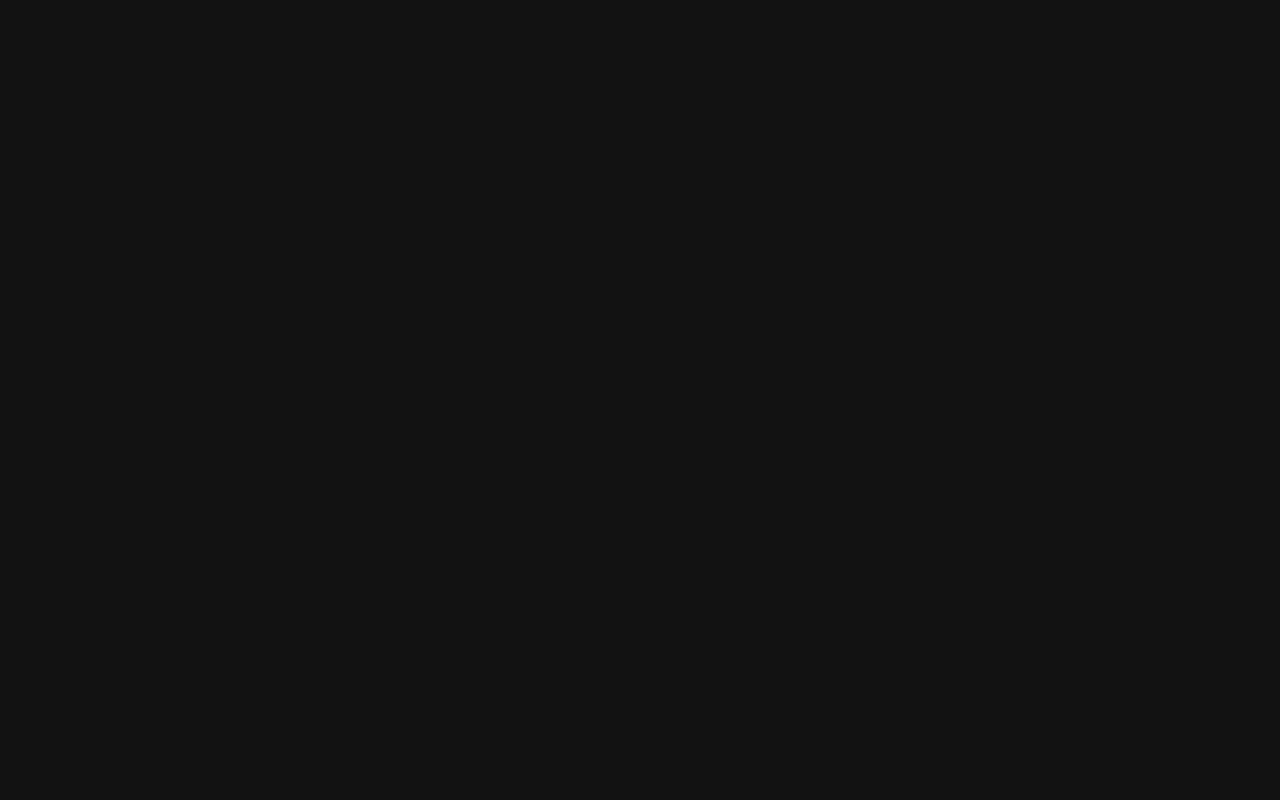
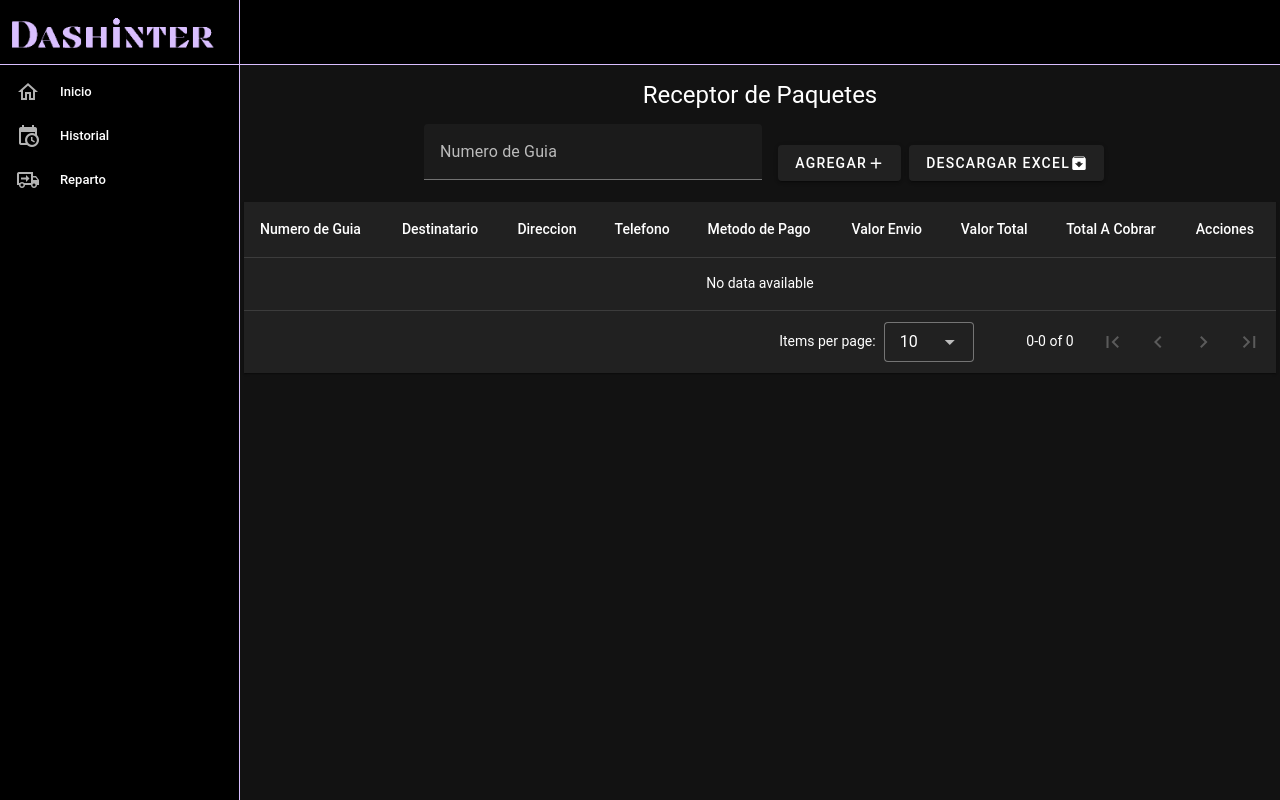
Before and after one commit to jhanma17/dashinter-frontend, a Vue app: page /history/1 in a window 1280 px wide. Before the commit this address had no page. Built offline with nearby package versions, Linux system fonts and the light colour scheme.

Commit message:
Feat: History Day fixed prices

```diff
--- /dev/null
+++ b/src/components/HistoryDay/GuidesTable.vue
@@ -0,0 +1,47 @@
+<template>
+  <v-data-table
+    :headers="headers"
+    :items="guides"
+    :items-per-page="10"
+    dark
+    class="elevation-1"
+  >
+    <template v-slot:[`item.acciones`]="{ item }">
+      <v-icon @click="deleteGuide(item.id)"> mdi-delete </v-icon>
+    </template>
+  </v-data-table>
+</template>
+
+<script>
+export default {
+  props: {
+    guides: {
+      type: Array,
+      required: true,
+    },
+  },
+  data() {
+    return {
+      headers: [
+        { title: "Numero de Guia", value: "id" },
+        { title: "Destinatario", value: "destinatario" },
+        { title: "Direccion", value: "direccion" },
+        { title: "Telefono", value: "telefono" },
+        { title: "Metodo de Pago", value: "metodo" },
+        { title: "Valor Envio", value: "envio" },
+        { title: "Valor Total", value: "total" },
+        { title: "Total A Cobrar", value: "totalACobrar" },
+        { title: "Acciones", value: "acciones" },
+      ],
+    };
+  },
+  methods: {
+    deleteGuide(id) {
+      this.$emit("deleteGuide", id);
+    },
+  },
+};
+</script>
+
+<style>
+</style>
--- a/src/router/index.js
+++ b/src/router/index.js
@@ -11,6 +11,11 @@ const routes = [
         name: "History",
         component: () => import("@/views/History.vue"),
       },
+      {
+        path: "/history/:date",
+        name: "HistoryDay",
+        component: () => import("@/views/HistoryDay.vue"),
+      },
     ],
   },
 ];
--- a/src/views/History.vue
+++ b/src/views/History.vue
@@ -28,11 +28,13 @@ export default {
   data() {
     return {
       numberOfDays: 31,
+      month: "12",
+      year: "2023",
     }
   },
   methods: {
     goToDay(n) {
-      this.$router.push(`/history/${n}`);
+      this.$router.push(`/history/${n}${this.month}${this.year}`);
     },
   },
 };
--- /dev/null
+++ b/src/views/HistoryDay.vue
@@ -0,0 +1,126 @@
+<template>
+  <v-row>
+    <v-col cols="12" class="text-center text-h5">
+      <span> Receptor de Paquetes </span>
+    </v-col>
+  </v-row>
+  <v-row justify="center">
+    <v-col cols="8">
+      <v-row align="center">
+        <v-text-field
+          v-model="guideId"
+          outlined
+          dark
+          label="Numero de Guia"
+          class="mx-2"
+          @keyup.enter="getGuidesLocal"
+        >
+        </v-text-field>
+        <v-btn dark class="mx-2" @click="getGuidesLocal">
+          Agregar
+          <v-icon right dark color="white">mdi-plus</v-icon>
+        </v-btn>
+        <v-btn dark @click="downloadSpreadsheet">
+          Descargar Excel
+          <v-icon right dark color="white">mdi-package-down</v-icon>
+        </v-btn>
+      </v-row>
+    </v-col>
+  </v-row>
+
+  <v-row justify="center">
+    <GuidesTable :guides="guides" @deleteGuide="deleteGuide"></GuidesTable>
+  </v-row>
+</template>
+
+<script>
+import GuidesTable from "../components/HistoryDay/GuidesTable.vue";
+import * as XLSX from "xlsx";
+
+export default {
+  name: "HistoryDay",
+  components: {
+    GuidesTable,
+  },
+  data() {
+    return {
+      guideId: "",
+      guides: [],
+    };
+  },
+  methods: {
+    async addGuide(id) {
+      const url =
+        "https://www3.interrapidisimo.com/ApiservInter/api/Mensajeria/ObtenerRastreoGuias?guias=" +
+        id;
+      try {
+        let response = await this.axios({
+          method: "GET",
+          url: url,
+        });
+        return response.data[0].Guia;
+      } catch (error) {
+        console.log(error);
+      }
+    },
+
+    async getGuidesLocal() {
+      const data = await this.addGuide(this.guideId);
+      this.guideId = "";
+      const id = data.NumeroGuia;
+      const destinatario = data.Destinatario.Nombre;
+      const direccion = data.Destinatario.Direccion;
+      const telefono = data.Destinatario.Telefono;
+      const metodo = data.FormasPagoDescripcion;
+      const envio = data.ValorTotal;
+      let totalACobrar = 0;
+      let total = data.ValorTotal;
+      if (metodo === "Crédito") {
+        total = data.ValorDeclarado;
+        if (data.ValorAdicionales == 0) {
+          totalACobrar = 0;
+        } else {
+          totalACobrar = data.ValorDeclarado;
+        }
+      }
+      if (metodo === "Contado" && data.ValorAdicionales != 0) {
+        totalACobrar = data.ValorDeclarado;
+      }
+      if(data.EsAlCobro == true){
+        totalACobrar = data.ValorTotal;
+        if(data.EstaPagada == false){
+          totalACobrar += data.ValorDeclarado;
+        }
+      }
+      this.guides.unshift({
+        id,
+        destinatario,
+        direccion,
+        telefono,
+        metodo,
+        envio,
+        total,
+        totalACobrar,
+      });
+    },
+
+    deleteGuide(id) {
+      for (let i = 0; i < this.guides.length; i++) {
+        if (this.guides[i].id === id) {
+          this.guides.splice(i, 1);
+        }
+      }
+    },
+
+    downloadSpreadsheet() {
+      const worksheet = XLSX.utils.json_to_sheet(this.guides);
+      const workbook = XLSX.utils.book_new();
+      XLSX.utils.book_append_sheet(workbook, worksheet, "Sheet1");
+      XLSX.writeFile(workbook, "Guias.xlsx");
+    },
+  },
+};
+</script>
+
+<style>
+</style>
```
